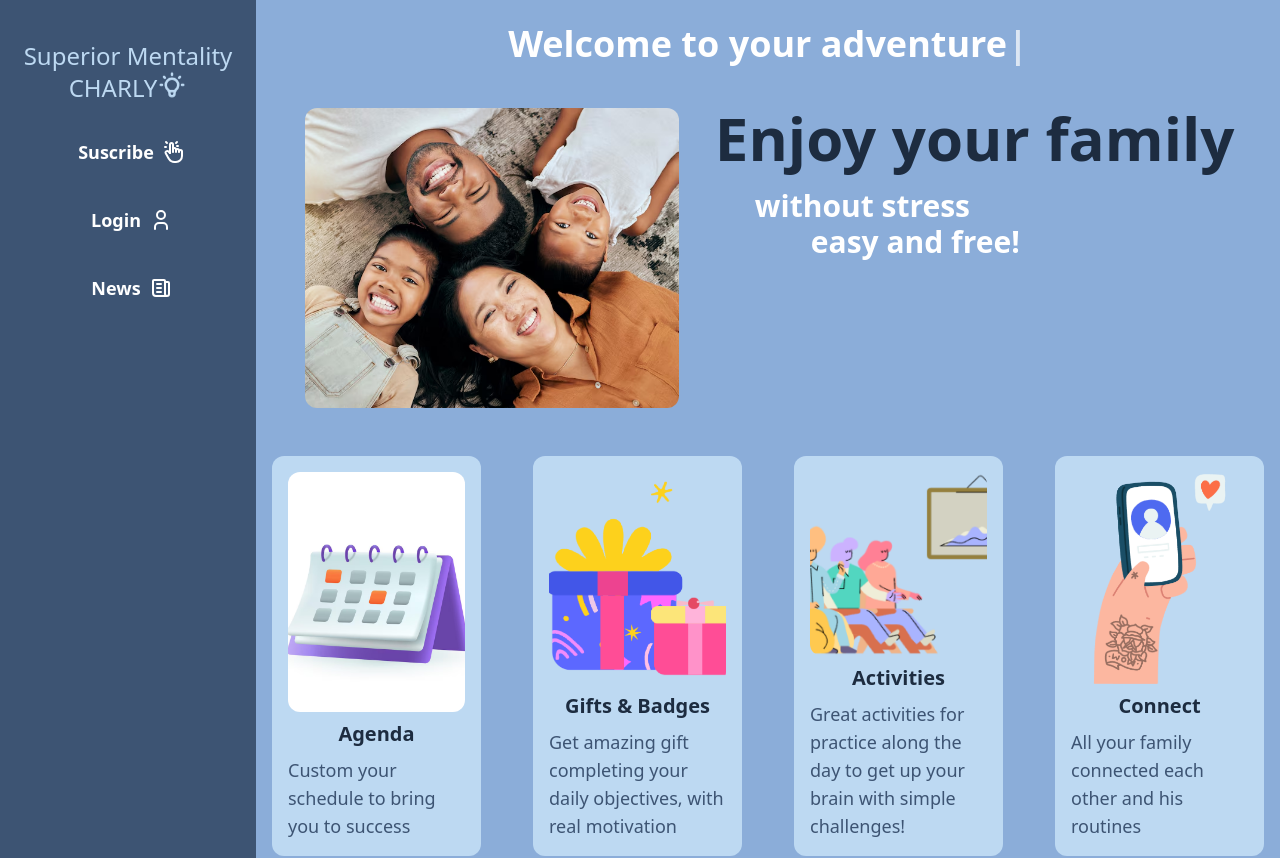
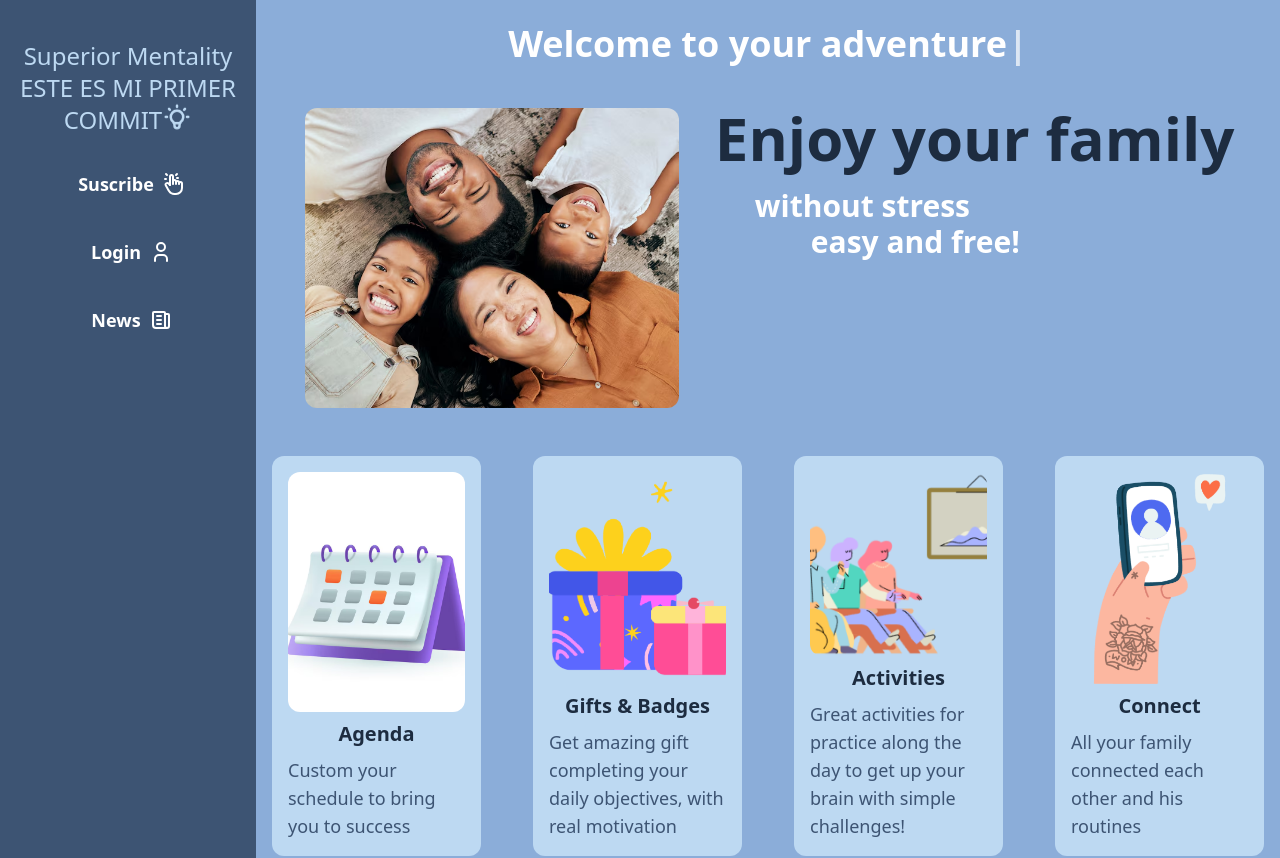
Before and after one commit to Whusher/superior-mentality, a React (Vite) app: page / in a window 1280 px wide. Shown: the top 858 px of the page. Built offline with nearby package versions, Linux system fonts and the light colour scheme.

Commit message:
first commit charly learning

```diff
--- a/src/layouts/AsideMenuG.jsx
+++ b/src/layouts/AsideMenuG.jsx
@@ -6,7 +6,7 @@ import DropDownMenu from "./DropDownMenu";
 export default function AsideMenuG({options = [ {icon: HandClick, menuOption: "Suscribe", pageRef:"/suscription" },{icon: User, menuOption: "Login" , pageRef:"/login" } , {icon: News, menuOption: "News", pageRef:"/news" }]}) {
   return (
     <aside className="col-span-2 bg-darker-light md:min-h-screen p-5 flex justify-between md:block">
-        <h3 className="text-minimal text-center text-2xl md:my-5">Superior Mentality  CHARLY{Brainly()}</h3>
+        <h3 className="text-minimal text-center text-2xl md:my-5">Superior Mentality  ESTE ES MI PRIMER COMMIT{Brainly()}</h3>
         <ul className="hidden md:block">
           {
             options.map((option, index)=>{
```
